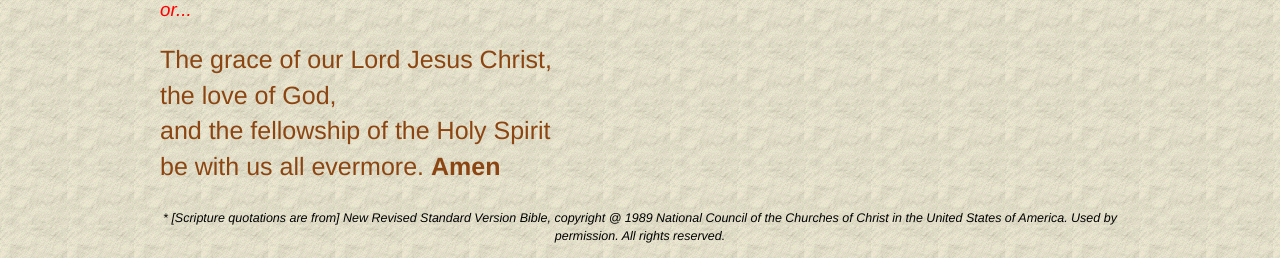
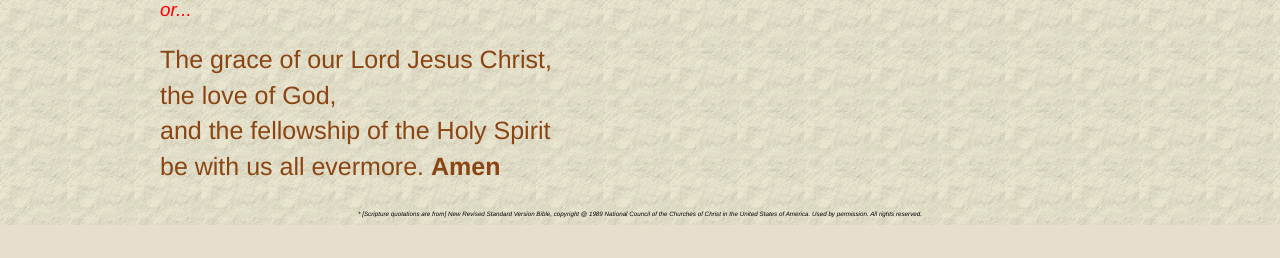
Before and after one commit to TSSF-Asia-Pacific/communityobedience, a PHP site: page / in a window 1280 px wide. Shown: the part 2843-3101 px from the top of the page. After the commit the page ends 3068 px from the top, so only its background shows below. Run offline with PHP 8.4, Linux system fonts and the light colour scheme; some libraries are stand-ins or nearby versions.

Commit message:
Comply NRSV copy rite.

```diff
--- a/css/tssf.css
+++ b/css/tssf.css
@@ -42,7 +42,7 @@ p.rubric
 p.copyrite
 {
 	font-style:italic;
-	font-size: 0.5em;
+	font-size: 0.25em;
 	color:black;
 	text-align: center
 }
```
Also changed, not shown: 1 other file.
